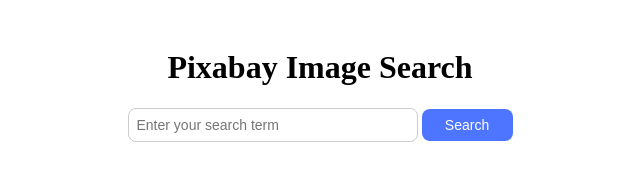
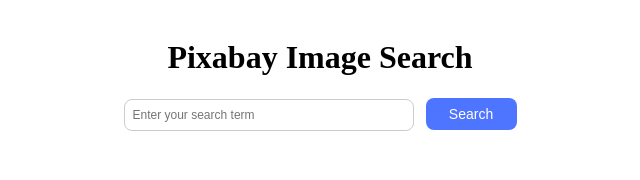
Before and after one commit to ValeraVB/goit-js-hw-12, a website built with Vite: page src/index.html in a window 1280 px wide. Shown: the whole page, without its empty margins (320-960 px from the left). Built offline with nearby package versions, Linux system fonts and the light colour scheme; what simplelightbox would draw is missing.

Commit message:
add home work 12

```diff
--- a/src/css/styles.css
+++ b/src/css/styles.css
@@ -1,7 +1,7 @@
 .container {
   max-width: 1128px;
   margin: 0 auto;
-  padding: 20px;
+  padding: 10px;
   text-align: center;
 }
 
@@ -11,7 +11,9 @@
   border-radius: 8px;
   border: 1px solid #ccc;
   outline: none;
-  font-size: 14px;
+  font-size: 12px;
+  margin-right: 8px;
+  margin-bottom: 8px;
 }
 
 .btn-search {
```
